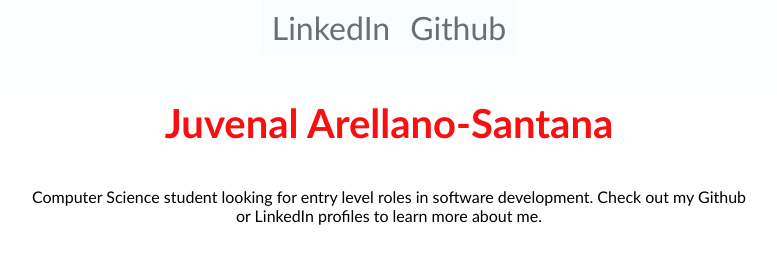
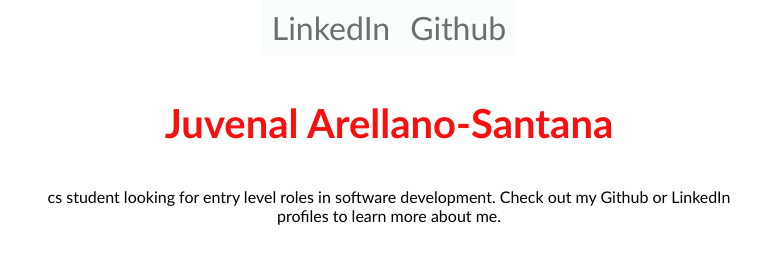
Before and after one commit to juvenalll/juvenalll.github.io, a plain HTML site: page index.html in a window 1280 px wide. Shown: the whole page, without its empty margins (251-1028 px from the left). Drawn offline with Linux system fonts and the light colour scheme.

```diff
--- a/index.html
+++ b/index.html
@@ -16,7 +16,7 @@
 	<div id="intro" class="divs">
 		<h3>Juvenal Arellano-Santana</h3>
 		<div id="text">
-		<p>Computer Science student looking for entry level roles in software development. Check out my Github or LinkedIn profiles to learn more about me.</p>
+		<p>cs student looking for entry level roles in software development. Check out my Github or LinkedIn profiles to learn more about me.</p>
 		</div>
 	</div>
 
--- a/stylesheet.css
+++ b/stylesheet.css
@@ -1,9 +1,9 @@
 body{
-	background-color:rgb(251, 255, 255) ;
+	background-color:rgb(255, 255, 255) ;
 	margin:0;
 	padding:0;
 	}
-h3{
+.divs h3{
 	align: center;
 	color: rgb(248, 15, 15);
 	font-family: Futura,Trebuchet MS,Arial,sans-serif;;
@@ -19,7 +19,7 @@ h4{
 	height: 80vh;
 	width: 70%;
 	margin:0 auto;
-	background-color:rgb(255, 255, 255);
+
 }
 
 /* below is all related to navigation bar*/
```
